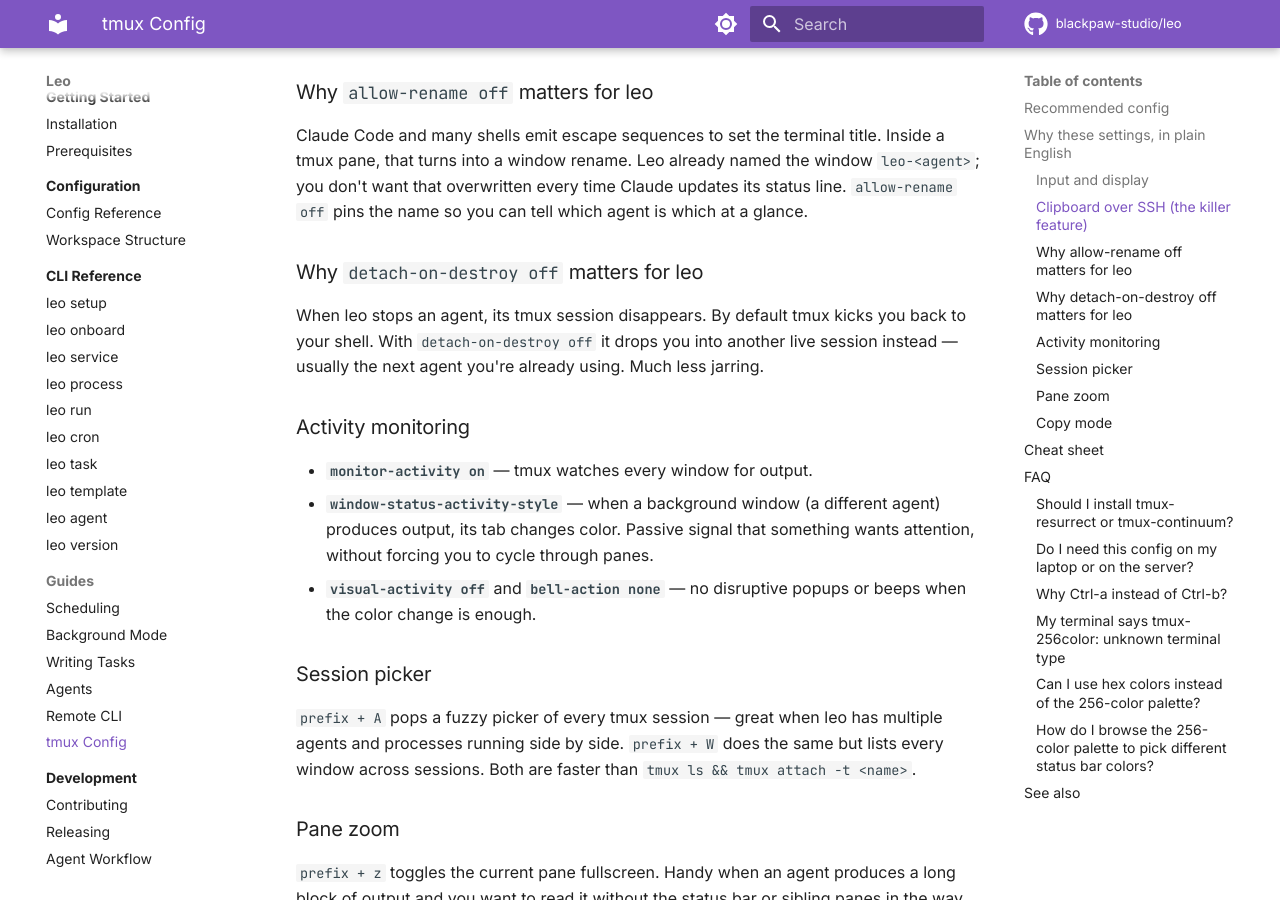
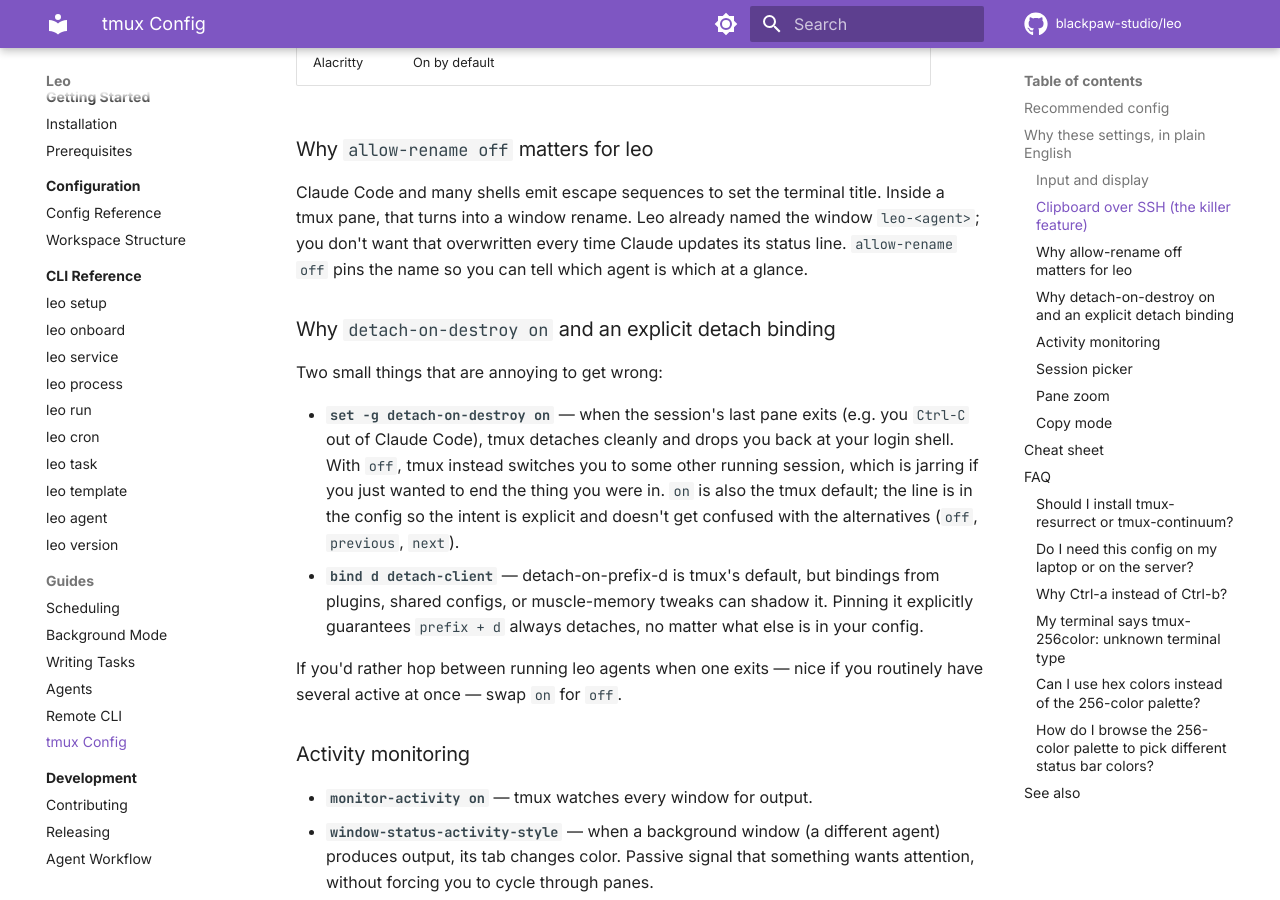
Before and after one commit to blackpaw-studio/leo, an MkDocs documentation site: the page built from docs/guides/tmux-config.md, in a window 1280 px wide and 900 px high, scrolled down 3252 px. Built offline with MkDocs 1.6.1 and Material for MkDocs 9.7.7, drawn with Linux system fonts in a browser that asks for light colours; comment, search, counter and statistics services are not loaded; some of the changed text lies outside the part shown.

Commit message:
docs(tmux): detach-on-destroy on + explicit prefix+d binding (#49)
Flip the recommended detach-on-destroy from off to on so the session's
last pane exiting (e.g. Ctrl+C out of Claude Code) returns you to your
shell instead of switching into another live session — the prior default
was surprising for single-agent workflows.

Also add an explicit 'bind d detach-client' so prefix+d can't be
shadowed by plugins or unrelated config drift, and rewrite the
explanation section to cover both changes.

Mentions swapping 'on' for 'off' as an option for users juggling several
concurrent agents who prefer session-hopping on exit.

````diff
--- a/docs/guides/tmux-config.md
+++ b/docs/guides/tmux-config.md
@@ -35,6 +35,9 @@ bind C-a send-prefix
 
 # ---- Reload ----
 bind r source-file ~/.tmux.conf \; display "Reloaded"
+
+# ---- Detach (explicit so nothing shadows the default) ----
+bind d detach-client
 
 # ---- Windows/panes start at 1 ----
 set -g base-index 1
@@ -92,8 +95,8 @@ set  -g bell-action none
 set -g pane-border-style "fg=colour238"
 set -g pane-active-border-style "fg=colour39"
 
-# ---- Don't exit tmux when the last pane closes ----
-set -g detach-on-destroy off
+# ---- Detach cleanly when the session's last pane closes ----
+set -g detach-on-destroy on
 ```
 
 Reload without restarting tmux:
@@ -131,9 +134,14 @@ Both are required for clipboard-over-SSH to work. Your local terminal also has t
 
 Claude Code and many shells emit escape sequences to set the terminal title. Inside a tmux pane, that turns into a window rename. Leo already named the window `leo-<agent>`; you don't want that overwritten every time Claude updates its status line. `allow-rename off` pins the name so you can tell which agent is which at a glance.
 
-### Why `detach-on-destroy off` matters for leo
+### Why `detach-on-destroy on` and an explicit detach binding
 
-When leo stops an agent, its tmux session disappears. By default tmux kicks you back to your shell. With `detach-on-destroy off` it drops you into another live session instead — usually the next agent you're already using. Much less jarring.
+Two small things that are annoying to get wrong:
+
+- **`set -g detach-on-destroy on`** — when the session's last pane exits (e.g. you `Ctrl-C` out of Claude Code), tmux detaches cleanly and drops you back at your login shell. With `off`, tmux instead switches you to some other running session, which is jarring if you just wanted to end the thing you were in. `on` is also the tmux default; the line is in the config so the intent is explicit and doesn't get confused with the alternatives (`off`, `previous`, `next`).
+- **`bind d detach-client`** — detach-on-prefix-d is tmux's default, but bindings from plugins, shared configs, or muscle-memory tweaks can shadow it. Pinning it explicitly guarantees `prefix + d` always detaches, no matter what else is in your config.
+
+If you'd rather hop between running leo agents when one exits — nice if you routinely have several active at once — swap `on` for `off`.
 
 ### Activity monitoring
 
````
Also changed, not shown: CHANGELOG.md (+1 -0 lines).
